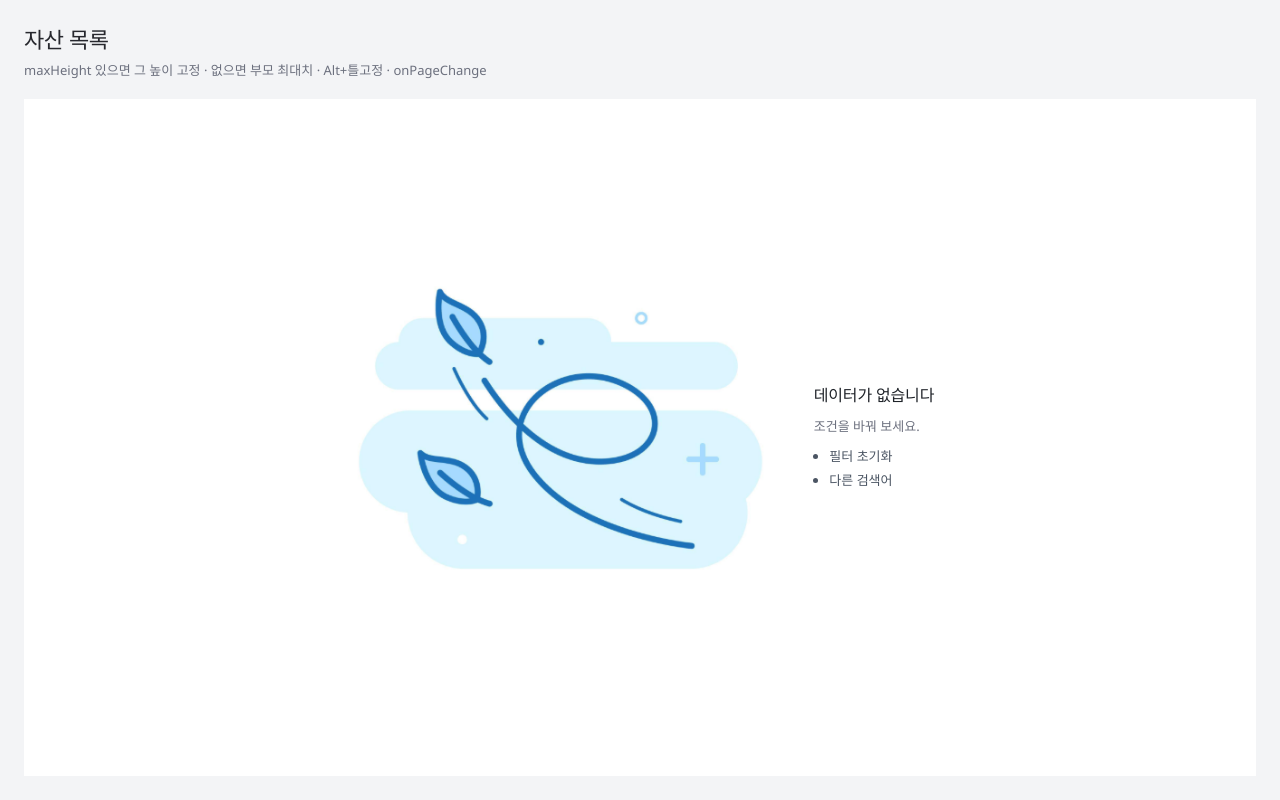
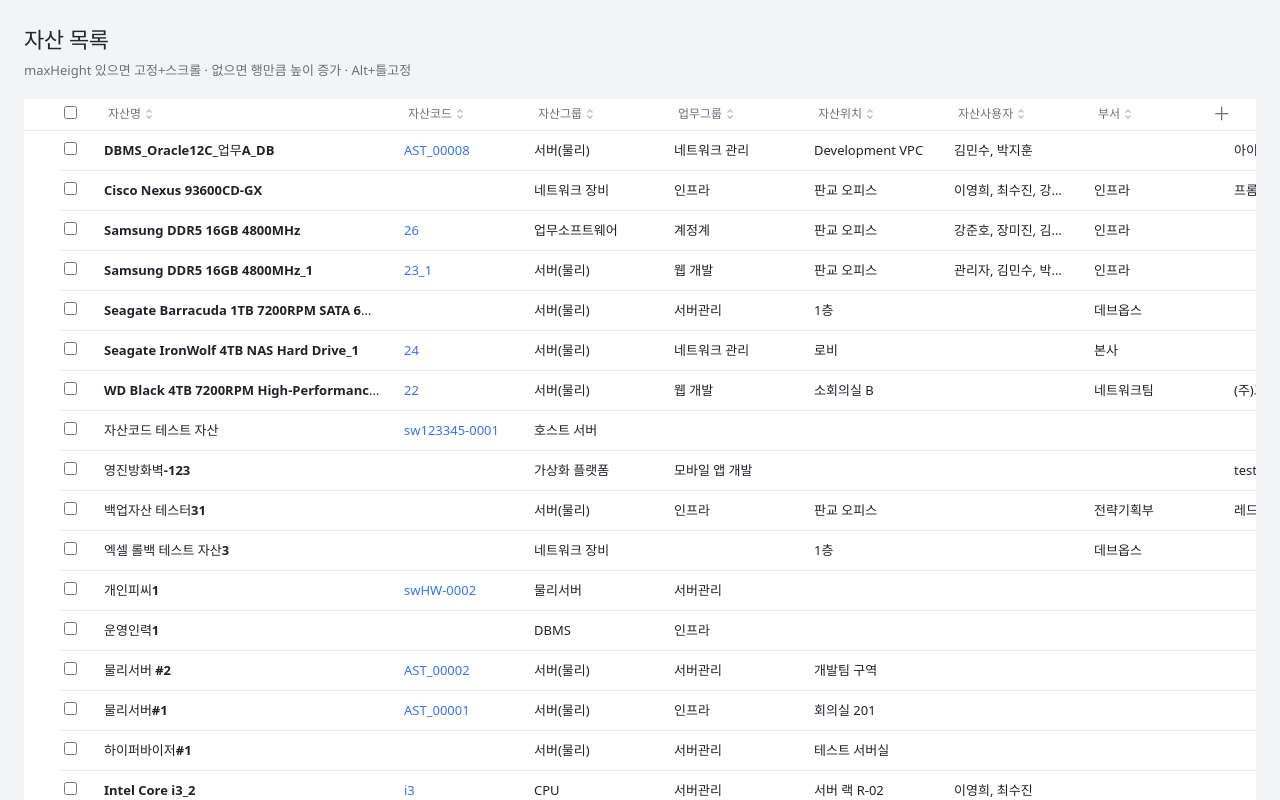
Before and after one commit to bavuchoko/edge-table, a React (Vite) app: page / in a window 1280 px wide. Shown: the top 800 px of the page. Built offline with nearby package versions, Linux system fonts and the light colour scheme.

Commit message:
[update] 높이 안줘도 tbody에 스크롤 생기는 문제 수정

```diff
--- a/src/App.css
+++ b/src/App.css
@@ -2,7 +2,6 @@
   display: flex;
   flex-direction: column;
   width: 100%;
-  height: 100svh;
   min-height: 100svh;
   margin: 0 auto;
   padding: 24px;
@@ -28,11 +27,3 @@
   font-size: 13px;
   color: #6c707e;
 }
-
-/* EdgeTable 부모: 남는 높이만 넘김 (헤더와 분리) */
-.app__table {
-  flex: 1 1 auto;
-  min-height: 0;
-  display: flex;
-  flex-direction: column;
-}
--- a/src/App.tsx
+++ b/src/App.tsx
@@ -84,15 +84,7 @@ function App() {
   )
 
   const [headers, setHeaders] = useState<HeaderState[] | null>(() => loadStoredHeaders(ALL_COLUMNS))
-  /** empty state 미리보기 — content 비움 */
-  const [pageData, setPageData] = useState<AssetPageResponse>(() => ({
-    ...fetchAssetPage({ pageNumber: 0 }),
-    content: [],
-    numberOfElements: 0,
-    empty: true,
-    totalElements: 0,
-    totalPages: 0,
-  }))
+  const [pageData, setPageData] = useState<AssetPageResponse>(() => fetchAssetPage({ pageNumber: 0 }))
 
   const handleStarClick = (row: Asset, starred: boolean) => {
     console.log('onStarClick', { starred, row })
@@ -124,10 +116,9 @@ function App() {
       <header className="app__header">
         <h1>자산 목록</h1>
         <p>
-          maxHeight 있으면 그 높이 고정 · 없으면 부모 최대치 · Alt+틀고정 · onPageChange
+          maxHeight 있으면 고정+스크롤 · 없으면 행만큼 높이 증가 · Alt+틀고정
         </p>
       </header>
-      <div className="app__table">
       <EdgeTable<Asset>
         showStar
         // maxHeight={480}
@@ -142,7 +133,6 @@ function App() {
         onHeaderSave={handleHeaderSave}
         onHeaderReset={handleHeaderReset}
       />
-      </div>
     </main>
   )
 }
--- a/src/components/EdgeTable/EdgeTable.css
+++ b/src/components/EdgeTable/EdgeTable.css
@@ -2,45 +2,36 @@
   display: flex;
   flex-direction: column;
   width: 100%;
-  min-height: 0;
   background: #fff;
 }
 
 /*
  * 높이 계약
- * - maxHeight 있음: 스크롤 영역을 그 px로 고정
- * - 없음: 부모를 넘치지 않는 최대 높이로 채움 (부모에 높이/ flex 필요)
+ * - maxHeight 없음: 행 수만큼 높이 증가 (세로 스크롤 없음)
+ * - maxHeight 있음: 그 높이로 고정 + 본문 세로 스크롤
  */
 .edge-table-shell:not(.is-max-height) {
-  flex: 1 1 auto;
-  height: 100%;
-  max-height: 100%;
-  overflow: hidden;
+  height: auto;
 }
 
 .edge-table-shell.is-max-height {
   flex: 0 0 auto;
-  height: auto;
-  max-height: none;
-  align-self: flex-start;
   width: 100%;
 }
 
 .edge-table-scroll {
-  flex: 1 1 auto;
   width: 100%;
-  min-height: 0;
   overflow-x: auto;
-  overflow-y: auto;
+  overflow-y: visible;
   scrollbar-width: thin;
   scrollbar-color: #c9ccd4 transparent;
 }
 
 /* 명시 높이: 스크롤 뷰포트 고정 */
 .edge-table-scroll.is-max-height {
-  flex: 0 0 auto;
   height: var(--edge-table-max-height);
   max-height: var(--edge-table-max-height);
+  overflow-y: auto;
 }
 
 .edge-table-scroll::-webkit-scrollbar {
@@ -95,19 +86,19 @@
   box-shadow: none;
 }
 
-/* 세로 스크롤 시 th 고정 (부모 채움 / maxHeight 공통) */
-.edge-table-scroll thead {
+/* maxHeight 모드에서만 세로 스크롤 + th 고정 */
+.edge-table-scroll.is-max-height thead {
   position: sticky;
   top: 0;
   z-index: 3;
 }
 
-.edge-table-scroll thead th {
+.edge-table-scroll.is-max-height thead th {
   top: 0;
   background: #fff;
 }
 
-.edge-table-scroll thead .edge-table__th.is-frozen {
+.edge-table-scroll.is-max-height thead .edge-table__th.is-frozen {
   background: rgb(219, 234, 254);
 }
 
--- a/src/components/EdgeTable/EdgeTable.tsx
+++ b/src/components/EdgeTable/EdgeTable.tsx
@@ -77,8 +77,8 @@ export type EdgeTableProps<T> = {
   initialHeaders?: HeaderState[] | null
   /**
    * 테이블 스크롤 영역 높이(px).
-   * - 있음: 그 높이로 고정 (thead sticky + 본문 스크롤)
-   * - 없음: 부모를 overflow 하지 않는 최대 높이로 채움 (부모에 높이 또는 flex 필요)
+   * - 있음: 그 높이로 고정 (thead sticky + 본문 세로 스크롤)
+   * - 없음: 행 수만큼 테이블 높이 증가 (세로 스크롤 없음)
    */
   maxHeight?: number
   /** content가 비었을 때 empty 영역 커스텀 (제목/설명/이미지 또는 children) */
--- a/src/index.css
+++ b/src/index.css
@@ -21,6 +21,5 @@ body {
 }
 
 #root {
-  height: 100svh;
   min-height: 100svh;
 }
```
Lines whose indentation alone changed are shown as unchanged.
